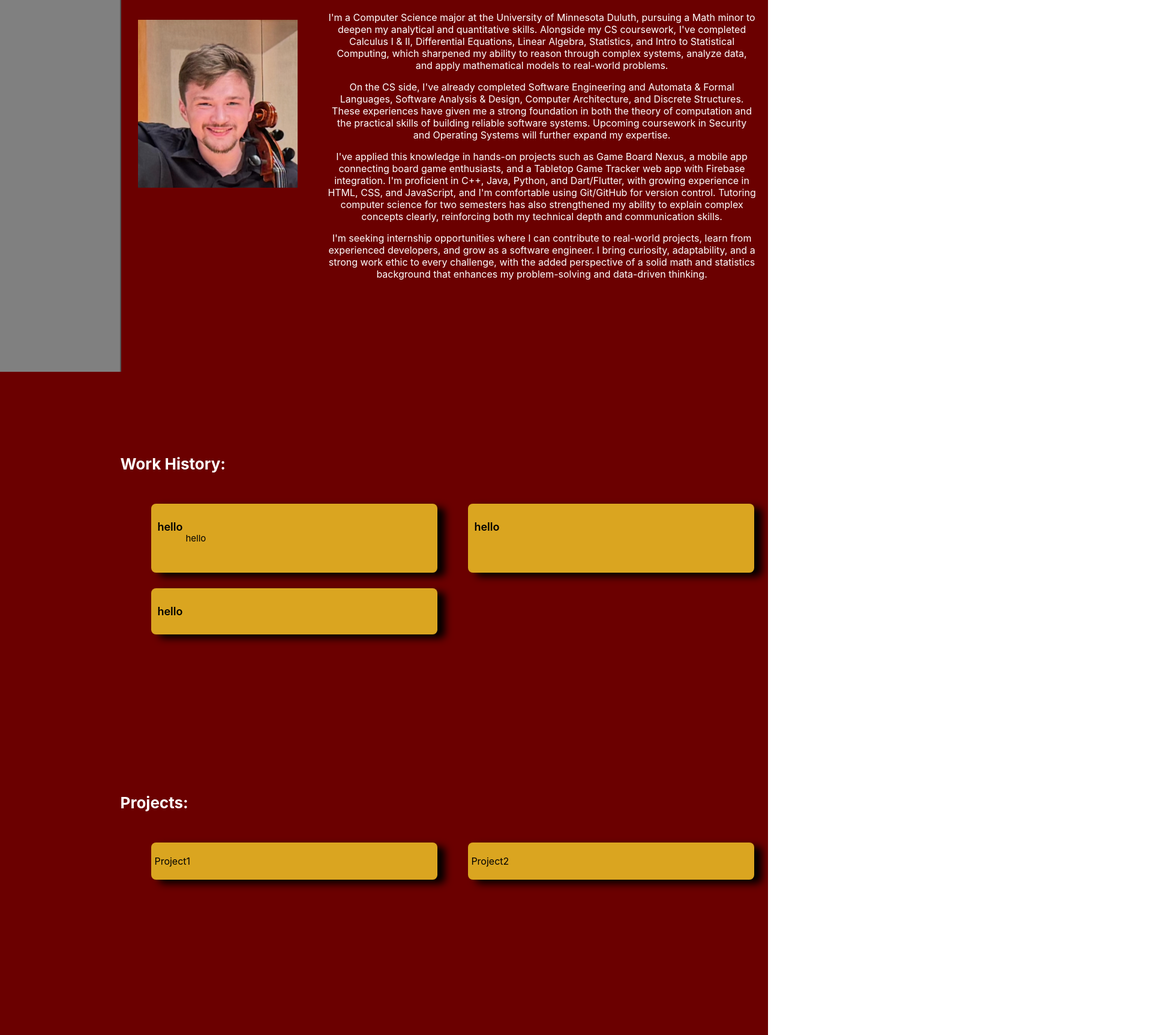
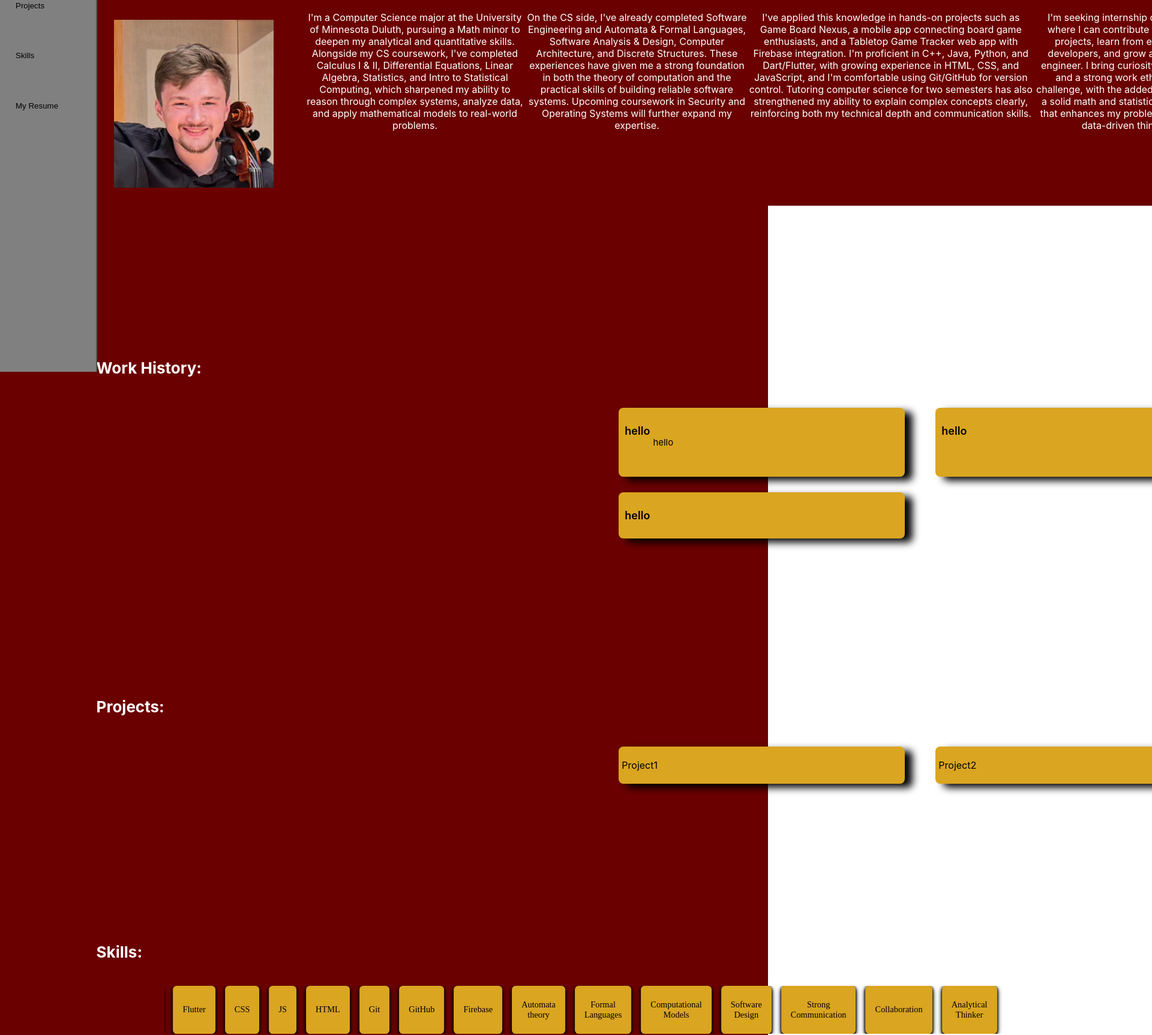
Before and after one commit to dunba149/resumeWebsite, a React (Create React App) app: page / in a window 1280 px wide. Shown: the part 220-1946 px from the top of the page at 60% size, 1920 px wide, since content can reach past the window. Built offline with nearby package versions, Linux system fonts and the light colour scheme.

Commit message:
Add interactive sidebar (#2)
* added a alternating scrolling bar that shows all of my skills

* have a fully working sidebar that navigates properly

```diff
--- a/src/App.css
+++ b/src/App.css
@@ -1,9 +1,9 @@
 .App {
   text-align: center;
-  width: calc(100vw - calc(20vmin));
+
   height: auto;
-  margin-left: calc(20vmin);
-
+  margin-left: calc(15vmin);
+  width: stretch;
 
 }
 
@@ -41,7 +41,7 @@
   background-color: #6b0000;
 }
 .TheDescription {
-  diplay: flex;
+  display: flex;
   width: auto;
   padding: 20px;
 }
@@ -49,13 +49,15 @@
 .MyName {
   font-size: calc(10px + 8vmin);
   background-color: goldenrod;
+  width: stretch;
+
 
 }
 
 .titles {
   text-align: left;
   height: 100vh;
-  width: calc(20vmin);
+  width: calc(15vmin);
   display: table;
   background-color: grey;
   color: rgb(0, 0, 0);
@@ -63,7 +65,23 @@
   border-right: 2px solid #555;
   position: fixed;
 
+
+
 }
+.SidebarButton {
+  background-color: grey;
+  color: black;
+  height: auto;
+  width: stretch;
+  margin-top: 20px;
+  margin-bottom: 20px;
+  outline: none;
+  border: none;
+  box-shadow: none;
+
+
+}
+
 
 .Resume {
   height: 100vh;
@@ -152,14 +170,61 @@
   margin-bottom: 5vh;
 }
 
-.Box {
+.tag-list {
+  width: auto;
+  font-family: "Montserrat";
+  position: relative;
+  overflow: hidden;
+  margin-left: 12vw;
+  margin-right: 8vw;
+  height: 10vh;
+
+}
+
+.inner{
+  width: fit-content;
+  height: 10vh;
   display: flex;
-  padding: 5px;
+  gap: 1rem;
+  animation: loop 15s linear infinite alternate;
+
+}
+
+.tag{
+  display: flex;
+  align-items: center;
+  gap: 0 0.2rem;
   color: black;
-  background-color:goldenrod;
-  margin-left: 1vw;
-  margin-right: 1vw;
+  font-size: .9rem;
+  background-color: goldenrod;
+  padding: .7rem 1rem;
+  border-radius: 0.4rem;
+  box-shadow:
+    0 0.1rem 0.2rem black,
+    0 0.1rem 0.3rem black,
+    0 0.2rem 0.5rem black;
 
+}
+
+
+
+
+
+@keyframes loop {
+  0%,
+  13% {
+    transform: translateX(0);
+  }
+  50% {
+    transform: translateX(-25%);
+  }
+  65%,
+  75% {
+    transform: translateX(-25%);
+  }
+  100% {
+    transform: translateX(0);
+  }
 }
 
 .AboutMe {
--- a/src/App.js
+++ b/src/App.js
@@ -5,18 +5,83 @@ import profileImage from "./ProfilePicture.jpg";
 function Titles() {
   return (
     <div className="titles">
+      <div>
+
+
+      <button className='SidebarButton'
+      onClick={() => {(
+        document.getElementById("Intro").scrollIntoView({
+          behavior: 'smooth',
+          block: 'start',
+        })
+      )}}
+
+      >
         <p>
         About Me
         </p>
-      <p>
-        change up right here
-      </p>
+      </button>
+      </div>
+      <div>
+      <button className='SidebarButton'
+      onClick={() => {(
+        document.getElementById("workHistory").scrollIntoView({
+          behavior: 'smooth',
+          block: 'start',
+        })
+      )}}
+
+      >
         <p>
         Work History
         </p>
+      </button>
+      </div>
+      <div>
+      <button className='SidebarButton'
+      onClick={() => {(
+        document.getElementById("Projects").scrollIntoView({
+          behavior: 'smooth',
+          block: 'start',
+        })
+      )}}
+
+      >
+        <p>
+        Projects
+        </p>
+      </button>
+      </div>
+      <div>
+      <button className='SidebarButton'
+      onClick={() => {(
+        document.getElementById("Skills").scrollIntoView({
+          behavior: 'smooth',
+          block: 'start',
+        })
+      )}}
+
+      >
+        <p>
+        Skills
+        </p>
+      </button>
+      </div>
+      <div>
+      <button className='SidebarButton'
+      onClick={() => {(
+        document.getElementById("Resume").scrollIntoView({
+          behavior: 'smooth',
+          block: 'start',
+        })
+      )}}
+
+      >
         <p>
         My Resume
         </p>
+      </button>
+      </div>
 
 
 
@@ -113,21 +178,31 @@ function Projects() {
 
 function Skills() {
   return (
-    <div className='Columns' style = {{backgroundColor: 'goldenrod', borderRadius: '8px', boxShadow: '1vw .5vw 1vw black', marginRight: '1.5vw', padding: '0px'}}>
-      <div className='Box'>
-        <ul>
-          <li>first skill</li>
-          <li>second SKill</li>
-        </ul>
-      </div>
-      <div className='Box'>
-        <p>
-          first skill
-        </p>
-      </div>
+    <div className='tag-list'>
 
 
+      <div className='inner'>
 
+        <div className='tag'>Java</div>
+        <div className='tag'>C++</div>
+        <div className='tag'>Python</div>
+        <div className='tag'>Dart</div>
+        <div className='tag'>Flutter</div>
+        <div className='tag'>CSS</div>
+        <div className='tag'>JS</div>
+        <div className='tag'>HTML</div>
+        <div className='tag'>Git</div>
+        <div className='tag'>GitHub</div>
+        <div className='tag'>Firebase</div>
+        <div className='tag'>Automata theory</div>
+        <div className='tag'>Formal Languages</div>
+        <div className='tag'>Computational Models</div>
+        <div className='tag'>Software Design</div>
+        <div className='tag'>Strong Communication</div>
+        <div className='tag'>Collaboration</div>
+        <div className='tag'>Analytical Thinker</div>
+
+      </div>
     </div>
   );
 }
@@ -141,22 +216,31 @@ function App() {
 
       <div className="App">
         <Introduction />
+        <section id='Intro'>
           <p className="AboutMe">
             About Me:
           </p>
           <MyDescription />
+        </section>
+        <section id='workHistory'>
           <p className='MainTitleOption'>
             Work History:
           </p>
           <WorkHistory />
+        </section>
+        <section id='Projects'>
           <p className='MainTitleOption'>
             Projects:
           </p>
           <Projects />
-        <p className = "MainTitleOption">
+        </section>
+        <section id='Skills'>
+          <p className="MainTitleOption">
             Skills:
           </p>
           <Skills />
+        </section>
+        <section id='Resume'>
           <div className='borderOfButton'>
             <button className="ResumeButton"
               onClick={() => window.open("https://drive.google.com/file/d/1PGdTQ20wvCBvQlYjCU4523KnN6_rI9wk/view?usp=sharing", "_blank")
@@ -167,6 +251,7 @@ function App() {
               See My Resume!
             </button>
           </div>
+        </section>
       </div>
     </div>
   );
```
Lines whose indentation alone changed are shown as unchanged.
